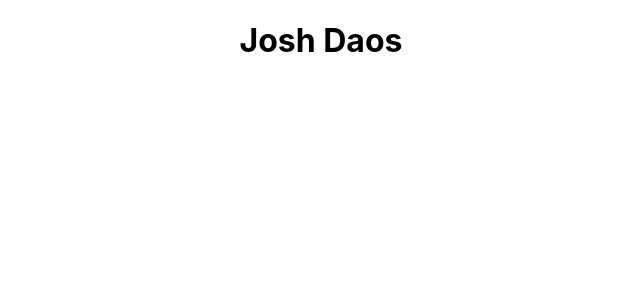
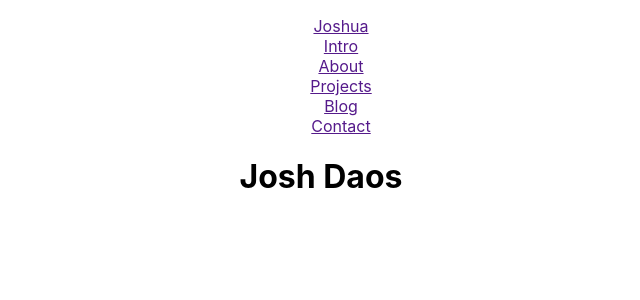
Before and after one commit to joshdaos/Portfolio_Project, a React (Create React App) app in the folder portfolio-app/: page / in a window 1280 px wide. Shown: the top 300 px of the page, without its empty margins (319-959 px from the left). Built offline with nearby package versions, Linux system fonts and the light colour scheme.

Commit message:
working on navbar

```diff
--- a/portfolio-app/src/App.css
+++ b/portfolio-app/src/App.css
@@ -36,3 +36,7 @@
     transform: rotate(360deg);
   }
 }
+
+.nav__links {
+  list-style-type: none;
+}
--- a/portfolio-app/src/App.js
+++ b/portfolio-app/src/App.js
@@ -1,11 +1,13 @@
 import logo from './logo.svg';
 import './App.css';
 // imports
-import Header from './components/header/header';
+import Header from './components/Header/header';
+import Nav from './components/Nav/nav';
 
 function App() {
   return (
     <div className="App">
+      <Nav />
       <Header />
 
     </div>
--- /dev/null
+++ b/portfolio-app/src/components/Nav/nav.js
@@ -0,0 +1,18 @@
+import React from 'react'
+
+function Nav() {
+    return(
+        <nav className="navbar">
+            <ul className="nav__links">
+                <li><a href="">Joshua</a></li>
+                <li><a href="">Intro</a></li>
+                <li><a href="">About</a></li>
+                <li><a href="">Projects</a></li>
+                <li><a href="">Blog</a></li>
+                <li><a href="">Contact</a></li>
+            </ul>
+        </nav>
+    )
+}
+
+export default Nav;
--- a/portfolio-app/src/components/header/header.js
+++ b/portfolio-app/src/components/header/header.js
@@ -2,7 +2,7 @@ import React from 'react'
 
 function Header() {
     return(
-        <header class="header">
+        <header className="header__content">
             <div>
                 <h1>Josh Daos</h1>
             </div>
```
